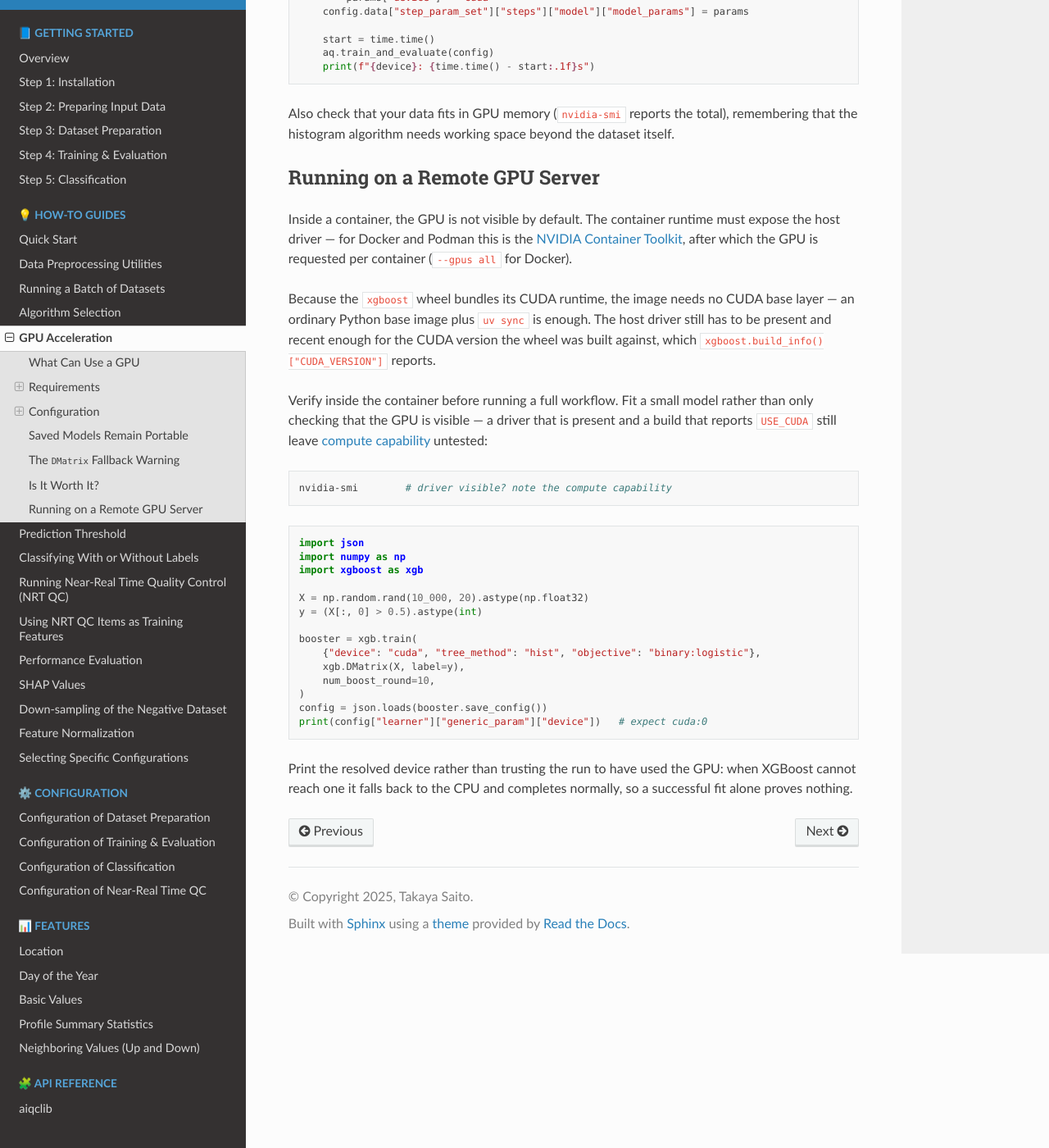
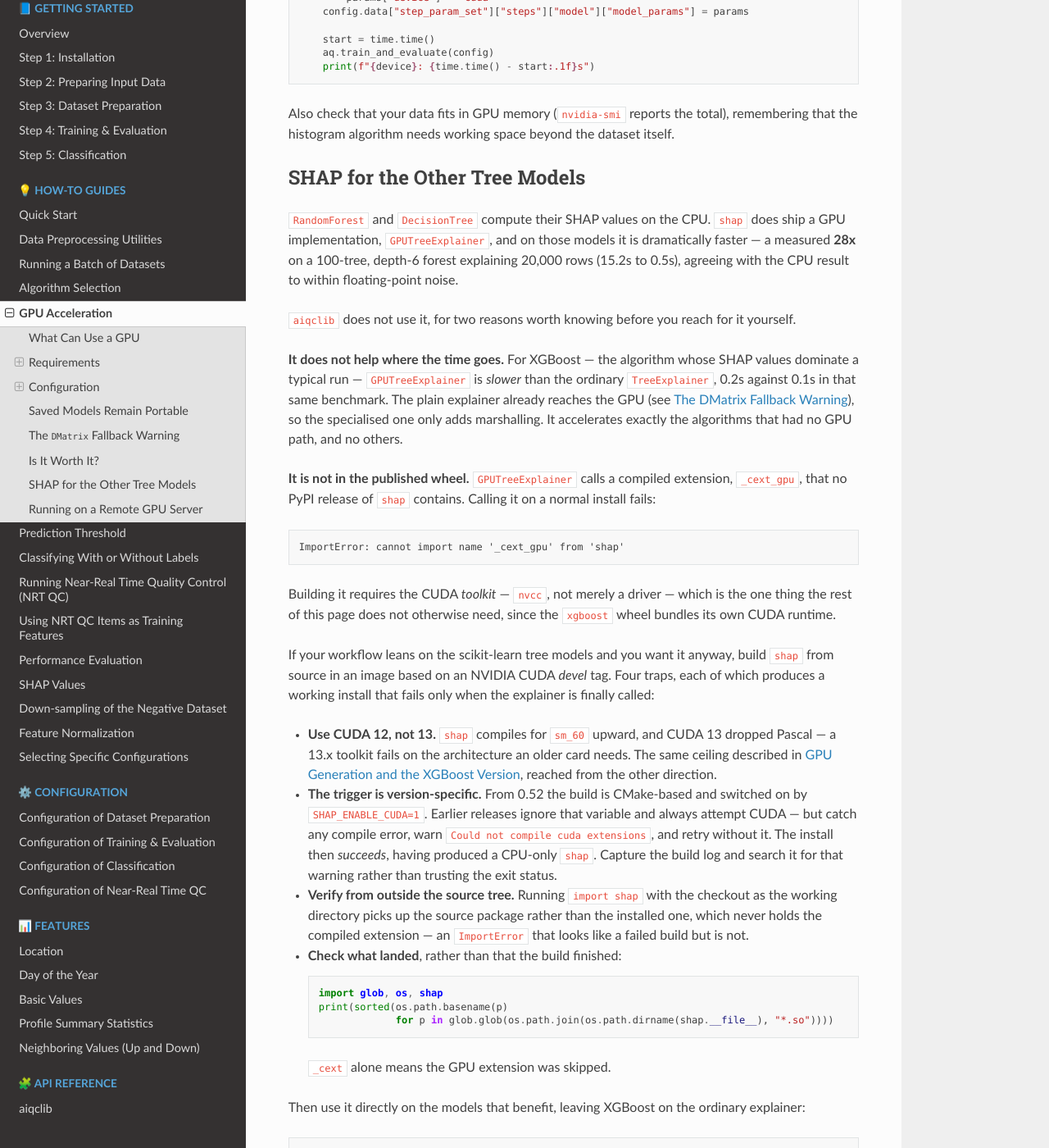
Before and after one commit to AIQC-Hub/aiqclib, a Sphinx documentation site: the page built from docs/source/how-to/gpu_acceleration.rst, in a window 1280 px wide and 1400 px high, scrolled down 4924 px. Shown: the whole window at 82% size. Built offline with Sphinx 7.4.7 and the Read the Docs theme 3.1.0, drawn with Linux system fonts in a browser that asks for light colours; some of the changed text lies outside the part shown.

Commit message:
Document GPU SHAP for the scikit-learn tree models
shap's GPUTreeExplainer is 28x faster than CPU TreeSHAP on RandomForest
(15.2s to 0.5s on a 100-tree depth-6 forest over 20,000 rows, matching
the CPU values to floating-point noise), but it is not worth wiring in:
it is slower than the plain TreeExplainer for XGBoost, which already
reaches the GPU, and its _cext_gpu extension ships in no shap wheel, so
using it means building shap against a CUDA toolkit.

Record it as an advanced note instead, with the four ways a source build
can appear to succeed and still produce a CPU-only shap.

Co-Authored-By: Claude Opus 5 <noreply@anthropic.com>

```diff
--- a/docs/source/how-to/gpu_acceleration.rst
+++ b/docs/source/how-to/gpu_acceleration.rst
@@ -19,7 +19,7 @@ Dataset preparation            CPU (polars / pandas)
 **XGBoost** prediction         **GPU** — see :ref:`gpu-prediction-device`
 **XGBoost** SHAP values        **GPU** — see :ref:`gpu-prediction-device`
 The other eight algorithms     CPU — scikit-learn has no GPU backend
-SHAP for those algorithms      CPU
+SHAP for those algorithms      CPU — but see :ref:`gpu-shap-other-trees`
 ============================== ==================================================
 
 So a GPU accelerates one algorithm, across every stage that uses it. If your
@@ -267,6 +267,78 @@ Also check that your data fits in GPU memory (``nvidia-smi`` reports the
 total), remembering that the histogram algorithm needs working space beyond
 the dataset itself.
 
+.. _gpu-shap-other-trees:
+
+SHAP for the Other Tree Models
+------------------------------
+
+``RandomForest`` and ``DecisionTree`` compute their SHAP values on the CPU.
+``shap`` does ship a GPU implementation, ``GPUTreeExplainer``, and on those
+models it is dramatically faster — a measured **28x** on a 100-tree, depth-6
+forest explaining 20,000 rows (15.2s to 0.5s), agreeing with the CPU result to
+within floating-point noise.
+
+``aiqclib`` does not use it, for two reasons worth knowing before you reach
+for it yourself.
+
+**It does not help where the time goes.** For XGBoost — the algorithm whose
+SHAP values dominate a typical run — ``GPUTreeExplainer`` is *slower* than the
+ordinary ``TreeExplainer``, 0.2s against 0.1s in that same benchmark. The
+plain explainer already reaches the GPU (see
+:ref:`gpu-prediction-device`), so the specialised one only adds marshalling.
+It accelerates exactly the algorithms that had no GPU path, and no others.
+
+**It is not in the published wheel.** ``GPUTreeExplainer`` calls a compiled
+extension, ``_cext_gpu``, that no PyPI release of ``shap`` contains. Calling
+it on a normal install fails:
+
+.. code-block:: text
+
+    ImportError: cannot import name '_cext_gpu' from 'shap'
+
+Building it requires the CUDA *toolkit* — ``nvcc``, not merely a driver —
+which is the one thing the rest of this page does not otherwise need, since
+the ``xgboost`` wheel bundles its own CUDA runtime.
+
+If your workflow leans on the scikit-learn tree models and you want it anyway,
+build ``shap`` from source in an image based on an NVIDIA CUDA *devel* tag.
+Four traps, each of which produces a working install that fails only when the
+explainer is finally called:
+
+* **Use CUDA 12, not 13.** ``shap`` compiles for ``sm_60`` upward, and CUDA 13
+  dropped Pascal — a 13.x toolkit fails on the architecture an older card
+  needs. The same ceiling described in :ref:`gpu-compute-capability`, reached
+  from the other direction.
+* **The trigger is version-specific.** From 0.52 the build is CMake-based and
+  switched on by ``SHAP_ENABLE_CUDA=1``. Earlier releases ignore that variable
+  and always attempt CUDA — but catch any compile error, warn
+  ``Could not compile cuda extensions``, and retry without it. The install
+  then *succeeds*, having produced a CPU-only ``shap``. Capture the build log
+  and search it for that warning rather than trusting the exit status.
+* **Verify from outside the source tree.** Running ``import shap`` with the
+  checkout as the working directory picks up the source package rather than
+  the installed one, which never holds the compiled extension — an
+  ``ImportError`` that looks like a failed build but is not.
+* **Check what landed**, rather than that the build finished:
+
+  .. code-block:: python
+
+      import glob, os, shap
+      print(sorted(os.path.basename(p)
+                   for p in glob.glob(os.path.join(os.path.dirname(shap.__file__), "*.so"))))
+
+  ``_cext`` alone means the GPU extension was skipped.
+
+Then use it directly on the models that benefit, leaving XGBoost on the
+ordinary explainer:
+
+.. code-block:: python
+
+    import shap
+
+    explainer = shap.explainers.GPUTree(random_forest_model)
+    shap_values = explainer.shap_values(x_test)
+
 Running on a Remote GPU Server
 ------------------------------
 
```
Also changed, not shown: CHANGELOG.md (+1 -1 lines).
